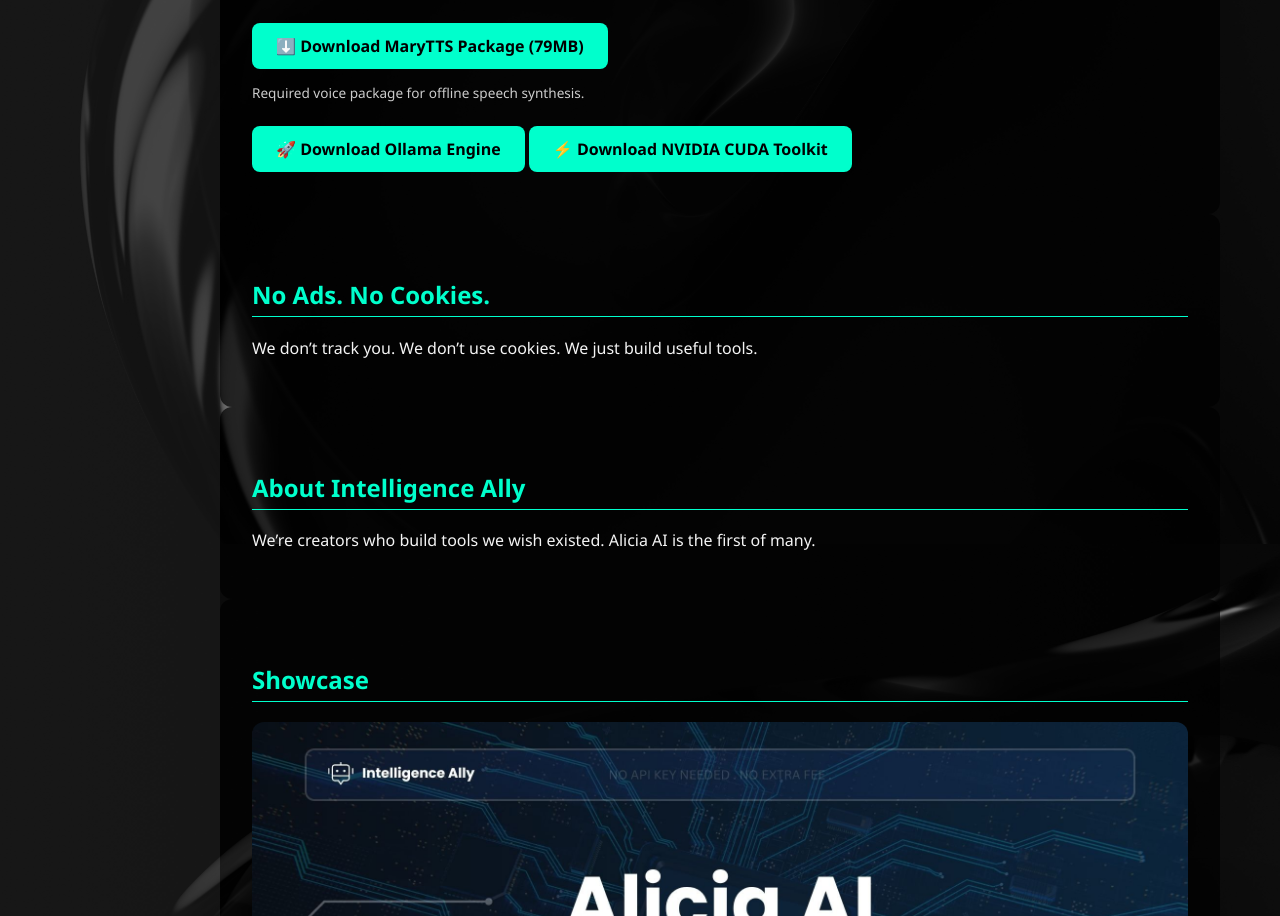
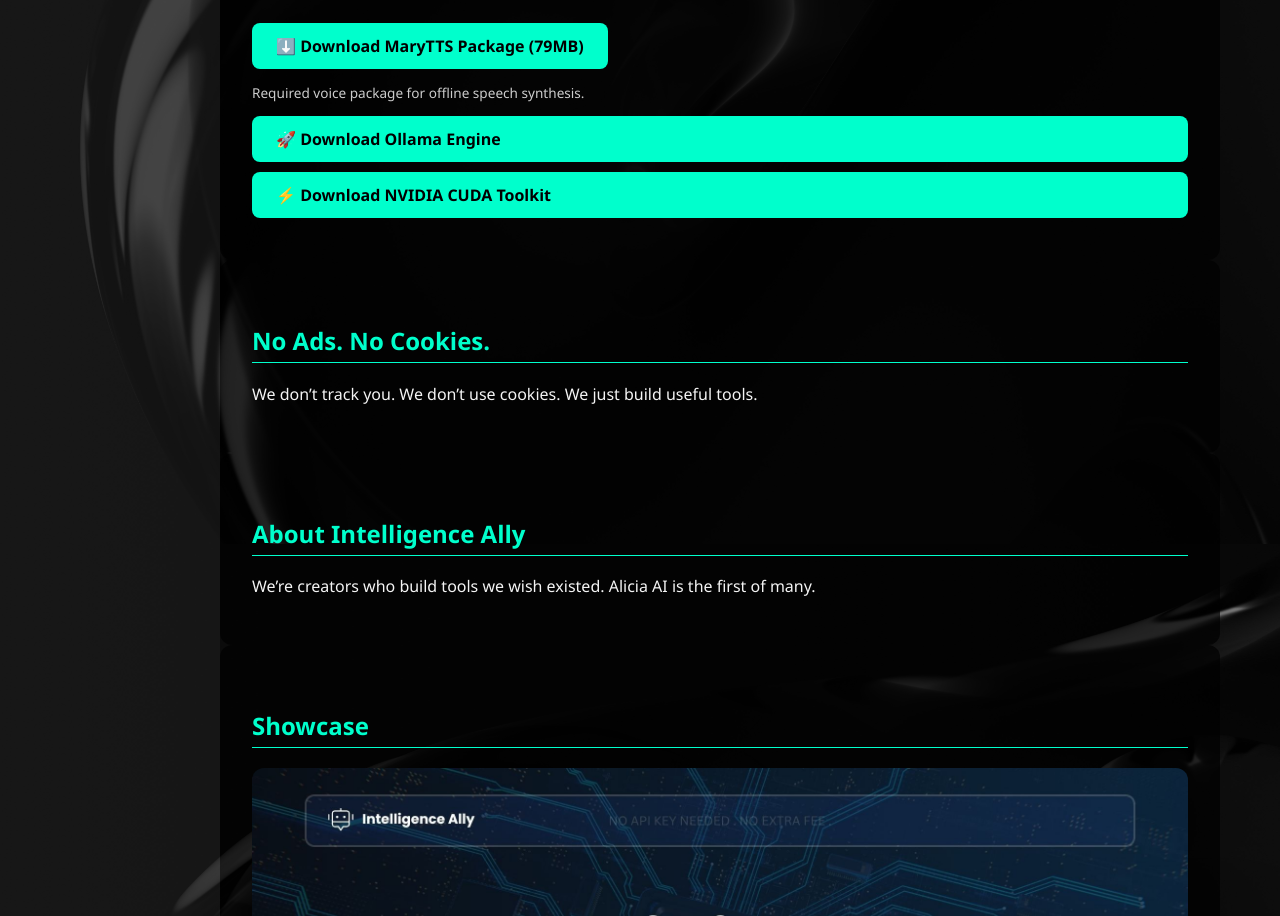
Before and after one commit to jfkrzy99/Alicia-AI, a plain HTML site: page index.html in a window 1280 px wide. Shown: the part 1504-2420 px from the top of the page. Drawn offline with Linux system fonts and the light colour scheme.

Commit message:
Add files via upload

```diff
--- a/index.html
+++ b/index.html
@@ -315,11 +315,17 @@
             Required voice package for offline speech synthesis.
         </p>
 
-        <a class="button" href="https://ollama.com" target="_blank" style="margin-top: 10px;">
+        <a class="button"
+           href="https://ollama.com"
+           target="_blank"
+           style="margin-top: 10px; display: block;">
             🚀 Download Ollama Engine
         </a>
 
-        <a class="button" href="https://developer.nvidia.com/cuda-downloads" target="_blank" style="margin-top: 10px;">
+        <a class="button"
+           href="https://developer.nvidia.com/cuda-downloads"
+           target="_blank"
+           style="margin-top: 10px; display: block;">
             ⚡ Download NVIDIA CUDA Toolkit
         </a>
 
```
